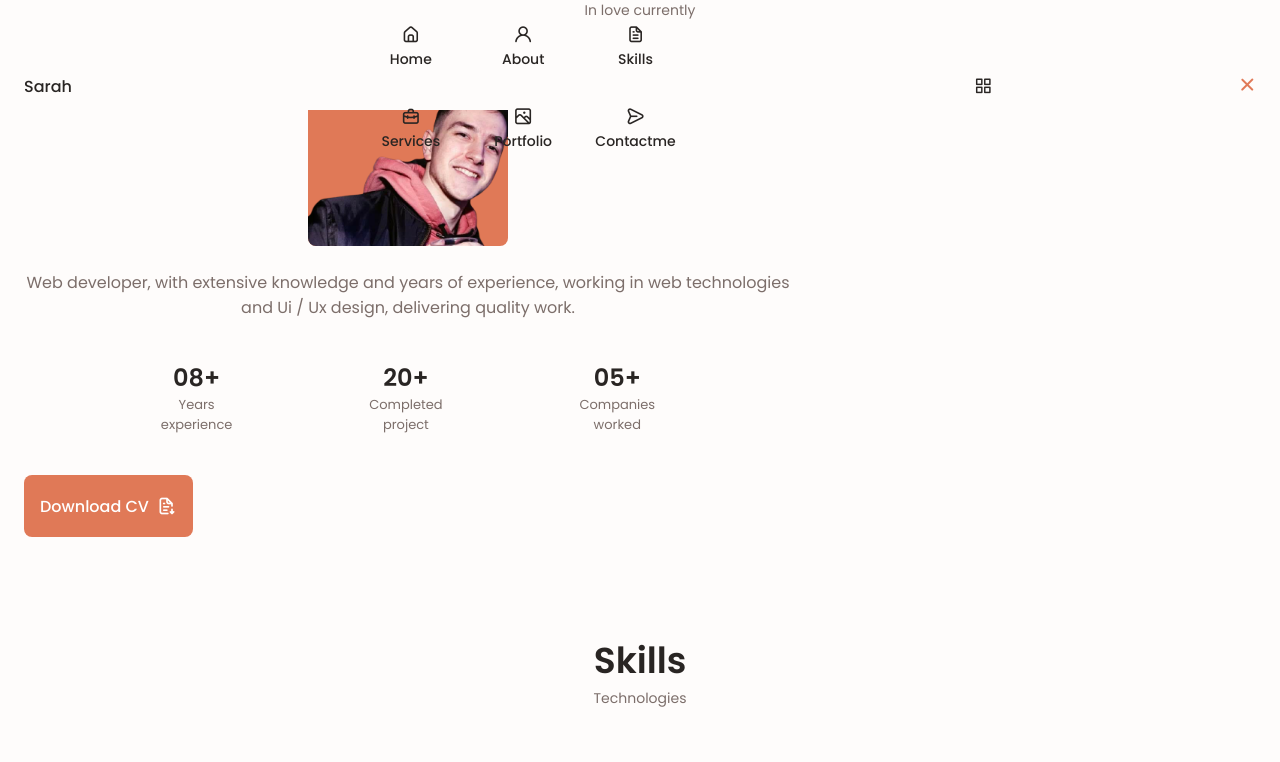
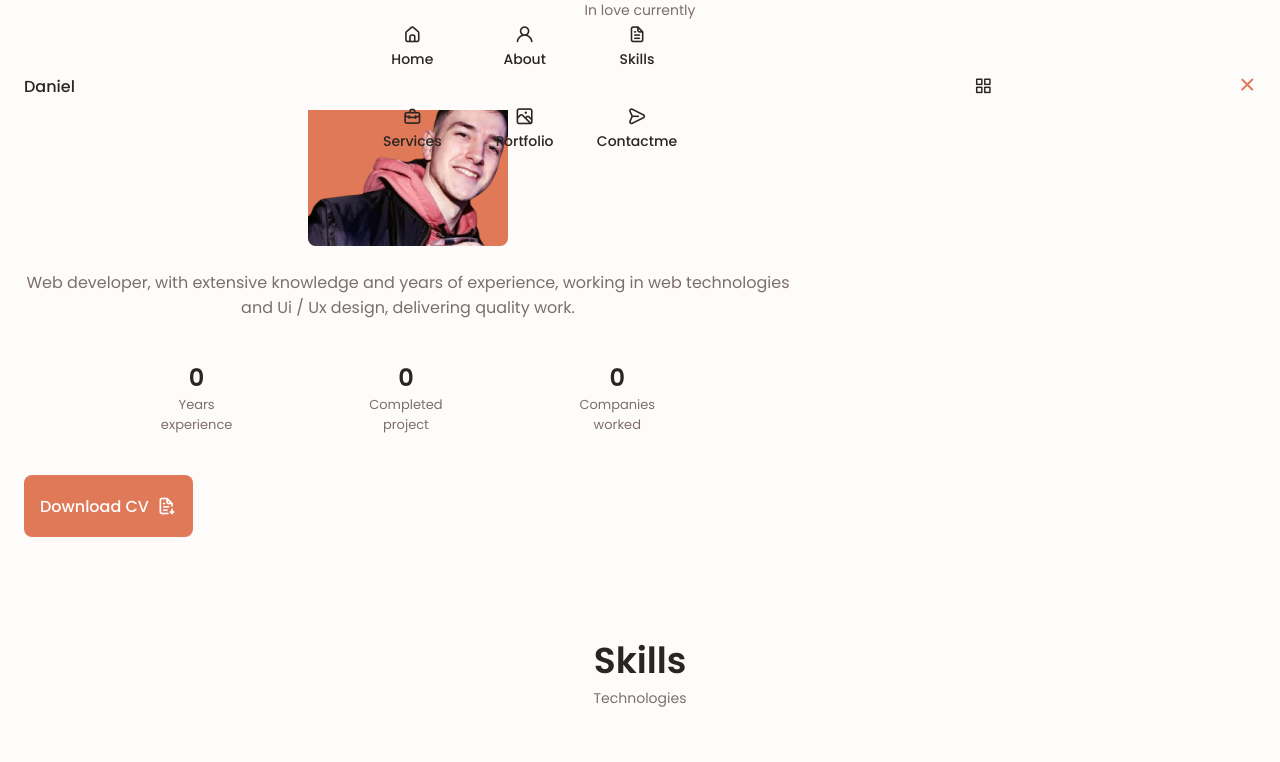
Before and after one commit to NaNN97/Portfolio-sep, a plain HTML site: page index.html in a window 1280 px wide. Shown: the part 690-1452 px from the top of the page. Drawn offline with nearby package versions, Linux system fonts and the light colour scheme.

Commit message:
updated html

```diff
--- a/index.html
+++ b/index.html
@@ -21,7 +21,7 @@
     <!-- HEADER -->
     <header class="header" id="header">
       <nav class="nav container">
-        <a href="#" class="nav__logo">Sarah</a>
+        <a href="#" class="nav__logo">Daniel</a>
 
         <div class="nav__menu" id="nav-menu">
           <ul class="nav__list grid">
@@ -101,6 +101,7 @@
                   129.362C2.45775 97.8511 -7.48481 59.1033 6.67581 34.5279C20.9871 10.1032 59.7028
                   -0.149132 97.9666 0.00163737C136.23 0.303176 174.193 10.857 190.312 36.4879Z"/>
                   <image class="home__blob-img" x='30' y='-30' href="assets/img/perfil.png" />
+              </g>
               </svg>
             </div>
 
@@ -142,15 +143,15 @@
 
             <div class="about__info">
               <div>
-                <span class="about__info-title">08+</span>
+                <span class="about__info-title">0</span>
                 <span class="about__info-name">Years <br> experience</span>
               </div>
               <div>
-                <span class="about__info-title">20+</span>
+                <span class="about__info-title">0</span>
                 <span class="about__info-name">Completed <br> project</span>
               </div>
               <div>
-                <span class="about__info-title">05+</span>
+                <span class="about__info-title">0</span>
                 <span class="about__info-name">Companies <br> worked</span>
               </div>
             </div>
```
